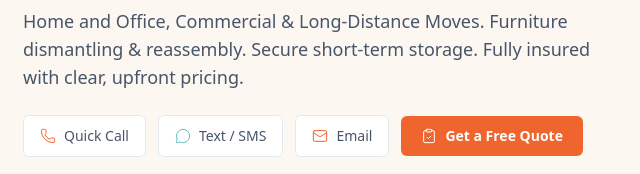
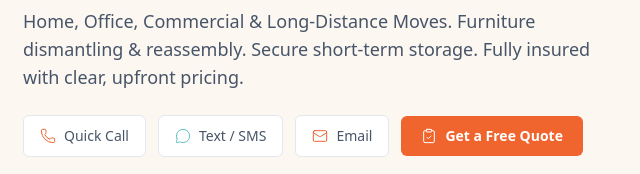
Before and after one commit to abcdOfficialzw/boxitlogistics.co.uk, a plain HTML site: page index.html in a window 1280 px wide. Shown: the part 526-700 px from the top of the page, 9-649 px from the left. Drawn offline with nearby package versions, Linux system fonts and the light colour scheme.

Commit message:
Update text in index.html for clarity

```diff
--- a/index.html
+++ b/index.html
@@ -161,7 +161,7 @@
             Stress-free Removals &amp; Logistics You Can Trust
           </h1>
           <p class="mt-3 text-base sm:text-lg text-slate-600">
-            Home and Office, Commercial &amp; Long-Distance Moves. Furniture dismantling &amp; reassembly. Secure short-term storage. Fully insured with clear, upfront pricing.
+            Home, Office, Commercial &amp; Long-Distance Moves. Furniture dismantling &amp; reassembly. Secure short-term storage. Fully insured with clear, upfront pricing.
           </p>
 
           <div class="mt-6 flex flex-wrap items-center gap-3">
```
